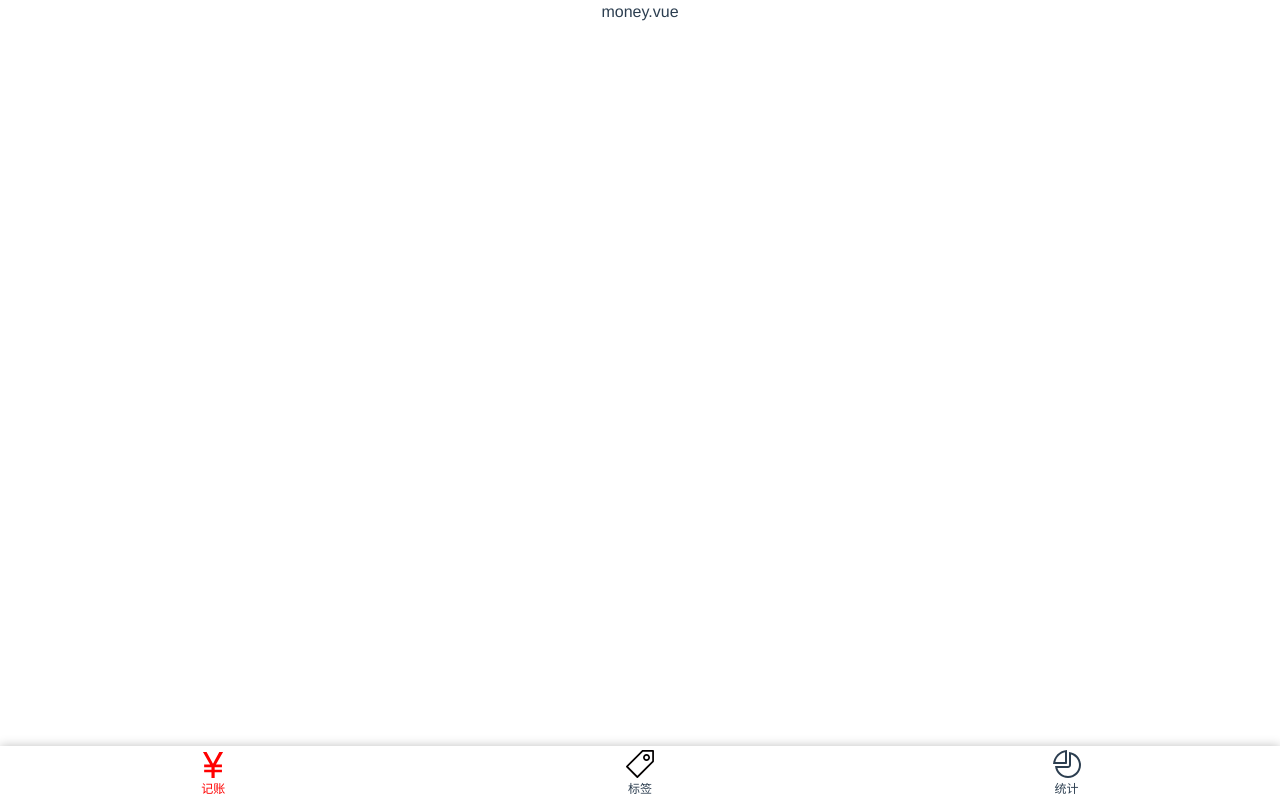
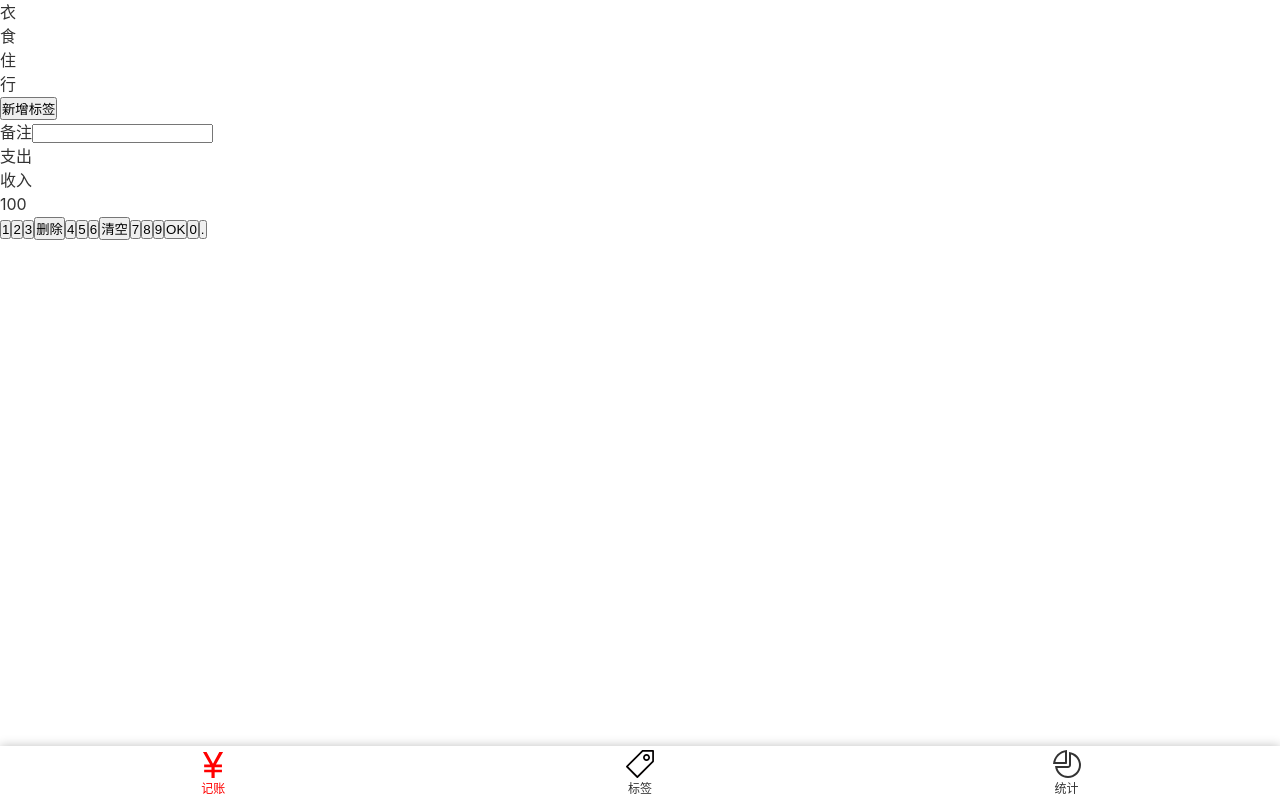
Before and after one commit to DDB324/tally, a Vue app: page /#/money in a window 1280 px wide. Built offline with nearby package versions, Linux system fonts and the light colour scheme.

Commit message:
添加全局样式和变量

```diff
--- a/public/index.html
+++ b/public/index.html
@@ -10,10 +10,6 @@
     <title><%= htmlWebpackPlugin.options.title %></title>
 </head>
 <body>
-<noscript>
-    <strong>We're sorry but <%= htmlWebpackPlugin.options.title %> doesn't work properly without JavaScript enabled.
-        Please enable it to continue.</strong>
-</noscript>
 <div id="app"></div>
 <!-- built files will be auto injected -->
 </body>
--- a/src/App.vue
+++ b/src/App.vue
@@ -5,36 +5,13 @@
 </template>
 
 <style lang="scss">
-*{
-  margin: 0;
-  padding: 0;
-  box-sizing: border-box;
-}
-body{
-  line-height: 1.5;
-}
-a{
-  text-decoration: none;
-  color: inherit;
-}
+@import "~@/assets/style/reset.scss";
+@import "~@/assets/style/helper.scss";
 #app {
-  font-family: Avenir, Helvetica, Arial, sans-serif;
   -webkit-font-smoothing: antialiased;
   -moz-osx-font-smoothing: grayscale;
-  text-align: center;
-  color: #2c3e50;
-}
-
-#nav {
-  padding: 30px;
-
-  a {
-    font-weight: bold;
-    color: #2c3e50;
-
-    &.router-link-exact-active {
-      color: #42b983;
-    }
-  }
+  color: #333;
+  line-height: 1.5;
+  font-family: $font-hei;
 }
 </style>
--- /dev/null
+++ b/src/assets/style/helper.scss
@@ -0,0 +1,5 @@
+$font-hei: -apple-system, "Noto Sans", "Helvetica Neue", Helvetica, "Nimbus Sans L", Arial, "Liberation Sans", "PingFang SC", "Hiragino Sans GB", "Noto Sans CJK SC", "Source Han Sans SC", "Source Han Sans CN", "Microsoft YaHei", "Wenquanyi Micro Hei", "WenQuanYi Zen Hei", "ST Heiti", SimHei, "WenQuanYi Zen Hei Sharp", sans-serif;
+$font-kai: Baskerville, Georgia, "Liberation Serif", "Kaiti SC", STKaiti, "AR PL UKai CN", "AR PL UKai HK", "AR PL UKai TW", "AR PL UKai TW MBE", "AR PL KaitiM GB", KaiTi, KaiTi_GB2312, DFKai-SB, "TW\-Kai", serif;
+$font-song: Georgia, "Nimbus Roman No9 L", "Songti SC", "Noto Serif CJK SC", "Source Han Serif SC", "Source Han Serif CN", STSong, "AR PL New Sung", "AR PL SungtiL GB", NSimSun, SimSun, "TW\-Sung", "WenQuanYi Bitmap Song", "AR PL UMing CN", "AR PL UMing HK", "AR PL UMing TW", "AR PL UMing TW MBE", PMingLiU, MingLiU, serif;
+
+$color-highlight:#f00;
--- /dev/null
+++ b/src/assets/style/reset.scss
@@ -0,0 +1,9 @@
+*{
+  margin: 0;
+  padding: 0;
+  box-sizing: border-box;
+}
+a{
+  text-decoration: none;
+  color: inherit;
+}
--- a/src/components/Nav.vue
+++ b/src/components/Nav.vue
@@ -26,11 +26,14 @@
 </script>
 
 <style lang='scss' scoped>
+@import "~@/assets/style/helper.scss";
+
 nav {
   display: flex;
   box-shadow: 0 0 10px rgba(0, 0, 0, 0.25);
   flex-direction: row;
   font-size: 12px;
+
   > .item {
     padding: 2px 0;
     width: 33.33%;
@@ -38,13 +41,15 @@
     justify-content: center;
     align-items: center;
     flex-direction: column;
-    .icon{
+
+    .icon {
       width: 32px;
       height: 32px;
     }
   }
-  >.item.selected{
-    color: red;
+
+  > .item.selected {
+    color: $color-highlight;
   }
 }
 </style>
--- a/src/views/Money.vue
+++ b/src/views/Money.vue
@@ -1,6 +1,47 @@
 <template>
   <Layout>
-    money.vue
+    <div class="tags">
+      <ul class="current">
+        <li>衣</li>
+        <li>食</li>
+        <li>住</li>
+        <li>行</li>
+      </ul>
+      <div class="new">
+        <button>新增标签</button>
+      </div>
+    </div>
+    <div>
+      <label class="notes">
+        <span class="name">备注</span>
+        <input type="text">
+      </label>
+    </div>
+    <div>
+      <ul class="types">
+        <li class="selected">支出</li>
+        <li>收入</li>
+      </ul>
+    </div>
+    <div class="numberPad">
+      <div class="output">100</div>
+      <div class="buttons">
+        <button>1</button>
+        <button>2</button>
+        <button>3</button>
+        <button>删除</button>
+        <button>4</button>
+        <button>5</button>
+        <button>6</button>
+        <button>清空</button>
+        <button>7</button>
+        <button>8</button>
+        <button>9</button>
+        <button>OK</button>
+        <button>0</button>
+        <button>.</button>
+      </div>
+    </div>
   </Layout>
 </template>
 
```
